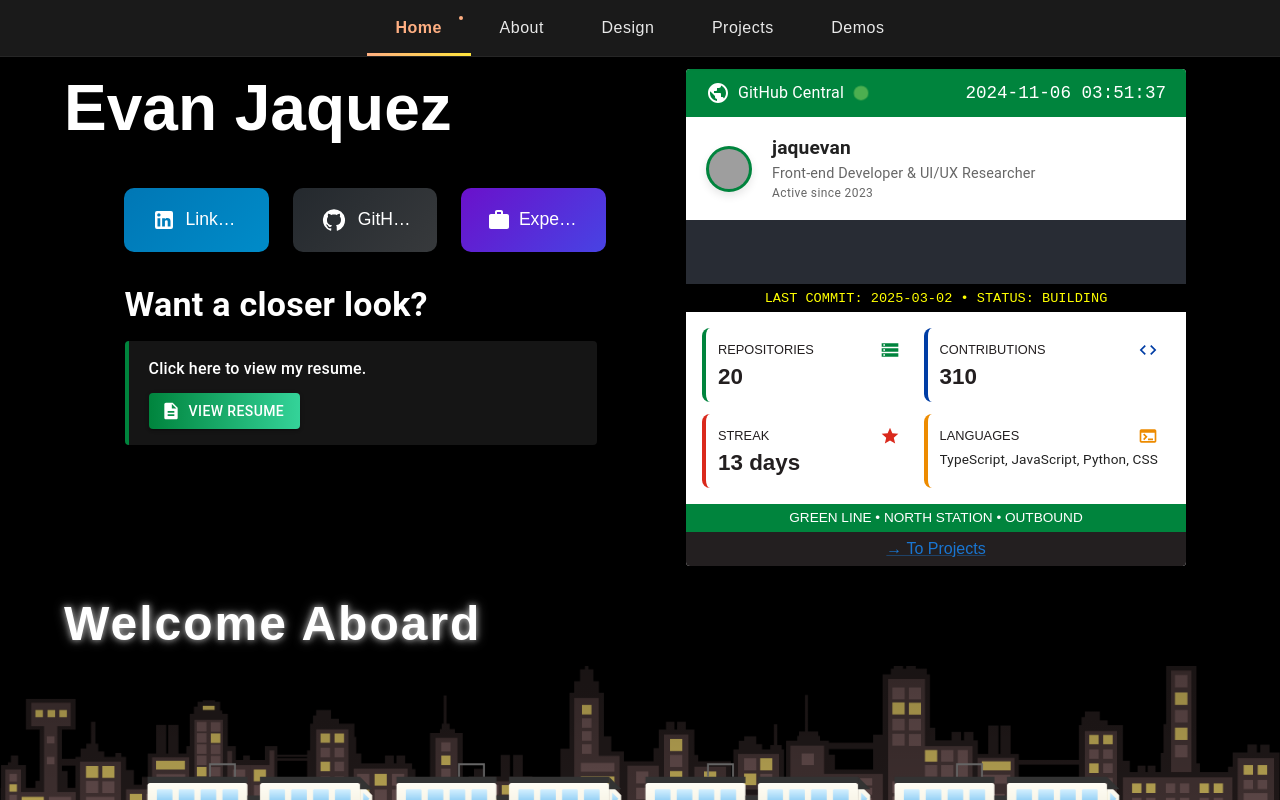
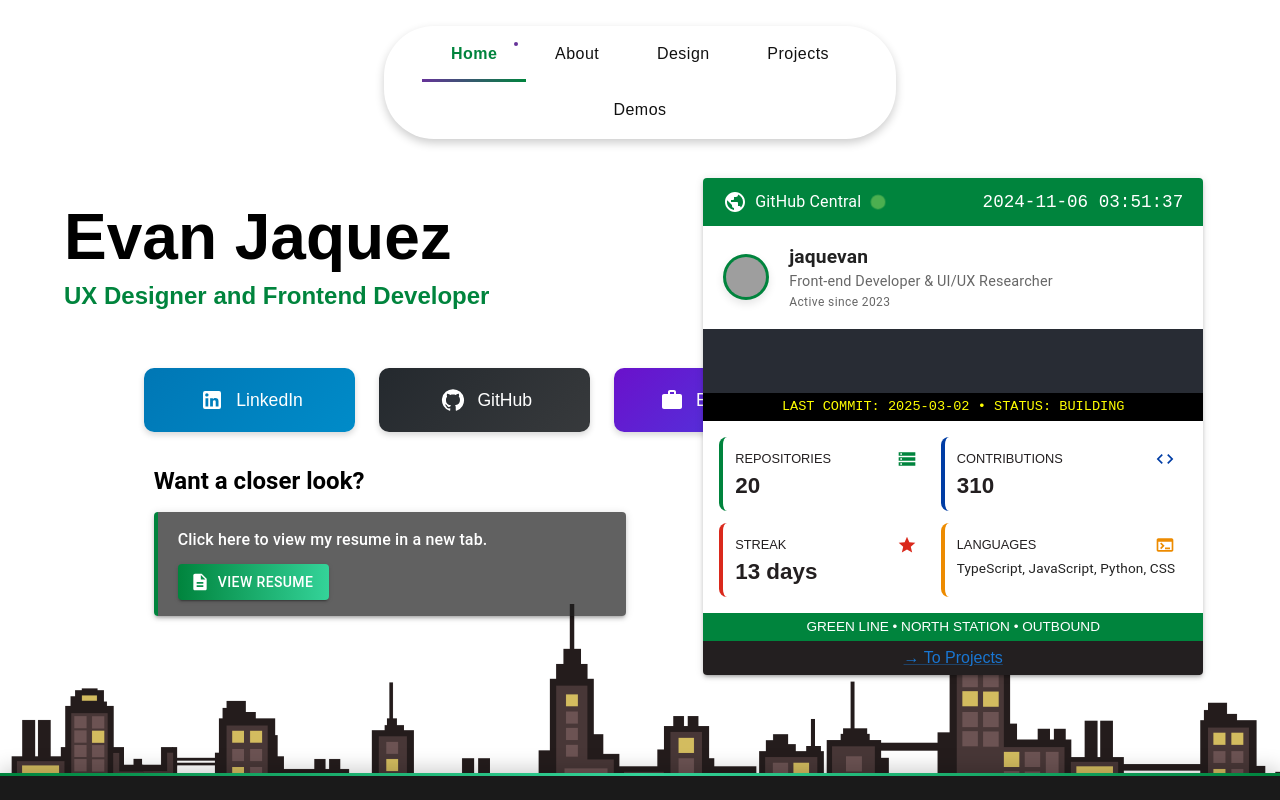
Before and after one commit to jaquevan/builder, a Next.js app: page / in a window 1280 px wide. Built offline with nearby package versions, Linux system fonts and the light colour scheme; grey boxes are pictures that could not be loaded.

Commit message:
made light themed, simplified some code, improving responsiveness and making it a one screen landing page, next steps are improving nav, light and dark themes, and typography

```diff
--- a/app/components/Footer.tsx
+++ b/app/components/Footer.tsx
@@ -260,28 +260,6 @@ const ProfileName = styled(Typography)`
     text-align: center;
 `;
 
-const StatusBadge = styled.div`
-    display: flex;
-    align-items: center;
-    background-color: rgba(52, 211, 153, 0.15);
-    border: 1px solid rgba(52, 211, 153, 0.3);
-    border-radius: 16px;
-    padding: 4px 12px;
-    margin-top: 0.5rem;
-    font-size: 0.85rem;
-    color: ${colors.highlight};
-`;
-
-const StatusDot = styled.div`
-    width: 8px;
-    height: 8px;
-    border-radius: 50%;
-    background-color: ${colors.highlight};
-    margin-right: 6px;
-    box-shadow: 0 0 5px ${colors.highlight};
-`;
-
-
 
 export default function Footer() {
     const [currentDateTime, setCurrentDateTime] = useState("2025-03-02 20:41:07");
@@ -377,10 +355,7 @@ export default function Footer() {
                             height={120}
                         />
                         <ProfileName variant="h6">Evan Jaquez</ProfileName>
-                        <StatusBadge>
-                            <StatusDot />
-                            <span>Open to Work</span>
-                        </StatusBadge>
+
                     </ProfileContainer>
                 </ProfileColumn>
             </ContentContainer>
--- a/app/components/Landing/Buttons.tsx
+++ b/app/components/Landing/Buttons.tsx
@@ -135,6 +135,15 @@ const ButtonText = styled.span`
     }
 `;
 
+const SubText = styled.h2`
+    margin: 0 auto;
+    padding-top: 0.5rem;
+    font-size: 1.5rem;
+    color: #00843D; /* Use the same green color as other components */
+    font-family: Monospaced, "JetBrains Mono", sans-serif; /* Monospaced font */
+    text-align: left;
+`;
+
 export default function EnhancedButtons() {
     const [hoveredButton, setHoveredButton] = useState(null);
 
@@ -169,6 +178,8 @@ export default function EnhancedButtons() {
         <>
 
         <Name>Evan Jaquez</Name>
+            <SubText>UX Designer and Frontend Developer</SubText>
+
         <ButtonContainer role="navigation" aria-label="Social links and navigation">
             {buttons.map((button) => (
                 <Tooltip title={button.tooltip} key={button.id} arrow>
--- a/app/components/Landing/Content.tsx
+++ b/app/components/Landing/Content.tsx
@@ -31,8 +31,8 @@ const TrackContainer = styled.div`
     position: relative;
     width: 100vw;
     margin-left: calc(-50vw + 50%);
-    height: 25vh;
-    background: url(${City.src}) no-repeat center bottom;
+    height: 37vh;
+    background: url(${City.src}) no-repeat center;
     background-size: cover;
     overflow: hidden;
     min-height: 160px;
@@ -42,23 +42,16 @@ const TrackContainer = styled.div`
     align-items: center;
 
     @media (max-width: 768px) {
-        height: 35vh;
+        height: 30vh;
     }
 
     @media (max-width: 480px) {
-        height: 40vh;
+        height: 30vh;
     }
 `;
 
 
-const BackgroundOverlay = styled.div`
-    position: absolute;
-    top: 0;
-    left: 0;
-    right: 0;
-    bottom: 0;
-    background: linear-gradient(to bottom, rgba(0,0,0,0.3) 0%, rgba(0,0,0,0.1) 100%);
-`;
+
 
 const TrainContainer = styled.div`
     position: absolute;
@@ -128,7 +121,6 @@ export default function TrainAnimation() {
 
     return (
         <TrackContainer aria-label="Animated train scene with city background">
-            <BackgroundOverlay />
 
             <TrainContainer>
                 <TrainImageWrapper>
--- a/app/components/Landing/Status.tsx
+++ b/app/components/Landing/GithubStatus.tsx
@@ -258,7 +258,6 @@ const DirectionSign = styled(Link)`
     align-items: center;
     justify-content: center;
     padding: 0.5rem 0.75rem;
-    margin-top: auto;
     font-weight: 500;
     font-size: 0.95rem;
     text-decoration: none;
--- a/app/components/Landing/Main.tsx
+++ b/app/components/Landing/Main.tsx
@@ -2,9 +2,8 @@
 import styled, { keyframes } from "styled-components";
 import Content from "@/app/components/Landing/Content";
 import Buttons from "@/app/components/Landing/Buttons";
-import Status from "@/app/components/Landing/Status";
+import GithubStatus from "@/app/components/Landing/GithubStatus";
 import ResumeCard from "@/app/components/Landing/ResumeCard";
-import {Typography} from "@mui/material";
 
 
 const fadeIn = keyframes`
@@ -30,44 +29,35 @@ const glow = keyframes`
     }
 `;
 
-const fadeSlideIn = keyframes`
-    from {
-        opacity: 0;
-        transform: translateY(10px);
-    }
-    to {
-        opacity: 1;
-        transform: translateY(0);
-    }
-`;
+
 
 const StyledBody = styled.div`
-    background-color: black;
     overflow-x: hidden;
-    width: 100%;
+    width: 100vw;
+    height: 47.5vw;
     margin: 0;
-    min-height: 100vh;
     display: flex;
     flex-direction: column;
 `;
 
-const StyledSection = styled.div`
+const MainSection = styled.div`
     display: flex;
     flex-direction: column;
     width: 90vw;
-    background-color: black;
-    color: white;
-    font-family: Arial, "Times New Roman", sans-serif;
+    color: black;
+    font-family: Monospaced, "JetBrains Mono", sans-serif;
     margin: 0 auto;
     position: relative;
     flex: 1;
+    padding-bottom: 0;
+
 `;
 
 const WelcomeContainer = styled.div`
     position: relative;
     display: flex;
     flex-direction: column;
-    margin-top: clamp(10px, 2%, 20px);
+    margin-top: -11%; // space between train animation content and above
     z-index: 10;
     animation: ${fadeIn} 1.5s ease-out;
 `;
@@ -78,7 +68,7 @@ const WelcomeText = styled.h2`
     font-weight: 700;
     text-align: left;
     letter-spacing: 2px;
-    animation: ${glow} 3s infinite;
+    animation: ${glow} 4s infinite;
     text-shadow: 0 0 10px rgba(255,255,255,0.6);
     margin-bottom: clamp(10px, 2vh, 15px);
     padding-top: 0;
@@ -121,10 +111,10 @@ const ButtonDiv = styled.div`
 `;
 
 const StatusContainer = styled.div`
-    margin-right: clamp(10px, 3%, 30px);
     z-index: 30;
-    padding-top: 1%;
-    margin-bottom: 0;
+    position: absolute;
+    top: 1vw;
+    right: 1vw;
 
     @media (max-width: 768px) {
         margin-right: 0;
@@ -136,7 +126,7 @@ const StatusContainer = styled.div`
 const ResumeSection = styled.div`
     margin: 15px 0 5px 5.5%;
     max-width: 500px;
-    animation: ${fadeSlideIn} 0.8s ease-out 0.3s both;
+    animation: ${fadeIn} 0.8s ease-out 0.3s both;
     z-index: 25;
 
     @media (max-width: 768px) {
@@ -146,68 +136,39 @@ const ResumeSection = styled.div`
     }
 `;
 
-
-
-// Content wrapper to position the train animation properly
-const ContentWrapper = styled.div`
-    margin-top: clamp(-30px, -5vh, -20px);
-    width: 100%;
-    z-index: 10;
-    position: relative;
-    flex: 1;
-
-    @media (max-width: 768px) {
-        margin-top: clamp(-20px, -3vh, -10px);
-    }
-`;
-
-// Current time component
-const TimeDisplay = styled.div`
-    position: absolute;
-    top: 10px;
-    right: 15px;
-    padding-top: 1%;
-    font-family: 'Roboto Mono', monospace;
-    font-size: 0.8rem;
-    color: rgba(255, 255, 255, 0.6);
-    z-index: 40;
-
-    @media (max-width: 768px) {
-        position: relative;
-        text-align: center;
-        top: auto;
-        right: auto;
-        margin-bottom: 10px;
-    }
-`;
-
 export default function Main() {
     return (
         <StyledBody>
-            <StyledSection>
+            <MainSection>
+
                 <MainContentArea>
+
                     <TopContainer>
+
                         <ButtonDiv>
+
                             <Buttons />
+
                             <ResumeSection>
                                 <ResumeCard />
                             </ResumeSection>
                         </ButtonDiv>
+
                         <StatusContainer>
-                            <Status />
+                            <GithubStatus />
                         </StatusContainer>
+
                     </TopContainer>
 
-                    <ContentWrapper>
                         <WelcomeContainer>
                             <WelcomeText>Welcome Aboard</WelcomeText>
                         </WelcomeContainer>
 
+                        {/*content refers to the train animation component*/}
                         <Content />
 
-                    </ContentWrapper>
                 </MainContentArea>
-            </StyledSection>
+            </MainSection>
         </StyledBody>
     );
 }
--- a/app/components/Landing/ResumeCard.tsx
+++ b/app/components/Landing/ResumeCard.tsx
@@ -79,14 +79,14 @@ export default function ResumeCard() {
         <>
 
             <StyledText>
-                <Typography variant="h4" color="#ffffff" fontWeight={600}>
+                <Typography variant="h5"  fontWeight={700}>
                     Want a closer look?
                 </Typography>
             </StyledText>
             <ResumeSection>
                 <StyledResumeCard elevation={3}>
                     <Typography variant="body1" color="#ffffff" fontWeight={500}>
-                        Click here to view my resume.
+                        Click here to view my resume in a new tab.
                     </Typography>
                     <a href="/WebDev_Jaquez.pdf" target="_blank" rel="noopener noreferrer">
                         <ResumeButton
--- a/app/components/NavBar.tsx
+++ b/app/components/NavBar.tsx
@@ -1,26 +1,31 @@
 "use client"
 
-import styled, { keyframes } from "styled-components";
+import styled from "styled-components";
 import Link from "next/link";
 import { usePathname } from "next/navigation";
 
 
 
 const NavContainer = styled.nav`
-    background-color: #1A1A1A;
-    padding: 0;
+    width: 40vw;
     box-shadow: 0 4px 10px rgba(0, 0, 0, 0.2);
     position: sticky;
     top: 0;
+    border-radius: 50px;
+    margin: 2% auto;
     z-index: 1000;
     border-bottom: 1px solid rgba(255, 255, 255, 0.05);
+    color: black;
+
 `;
 
 const NavContent = styled.div`
     max-width: 1200px;
     margin: 0 auto;
     padding: 0 20px;
+
 `;
+
 
 const NavList = styled.ul`
     display: flex;
@@ -41,8 +46,7 @@ const StyledLink = styled(Link)`
     display: block;
     padding: 1.2rem 1.8rem;
     text-decoration: none;
-    color: ${props => props.$isActive ? '#FFAF82' : 'rgba(255, 255, 255, 0.9)'};
-    font-family: "Arial", "Helvetica", sans-serif;
+    color: ${props => props.$isActive ? '#00843D' : '#111111'};    font-family: "Arial", "Helvetica", sans-serif;
     font-size: 1rem;
     font-weight: ${props => props.$isActive ? '600' : '500'};
     letter-spacing: 0.5px;
@@ -50,8 +54,7 @@ const StyledLink = styled(Link)`
     position: relative;
 
     &:hover {
-        color: #FFAF82;
-        background-color: rgba(255, 175, 130, 0.08);
+        color: #00843D;
     }
 
     &::after {
@@ -61,14 +64,15 @@ const StyledLink = styled(Link)`
         left: 0;
         width: 100%;
         height: 3px;
-        background: ${props => props.$isActive ? 'linear-gradient(90deg, #FFAF82, #FFE53B)' : 'transparent'};
+        background: ${props => props.$isActive ? 'linear-gradient(90deg, rebeccapurple, #00843D)' : 'transparent'};
         transform: ${props => props.$isActive ? 'scaleX(1)' : 'scaleX(0)'};
-        transform-origin: center;
-        transition: transform 0.25s ease;
+        transform-origin: left;
+        transition: transform 0.3s ease;
     }
 
+
     &:hover::after {
-        background: linear-gradient(90deg, #FFAF82, #FFE53B);
+        background: linear-gradient(90deg, #00843B, rebeccapurple);
         transform: scaleX(1);
     }
 
@@ -90,7 +94,7 @@ const ActiveIndicator = styled.span`
     width: 4px;
     height: 4px;
     border-radius: 50%;
-    background-color: #FFAF82;
+    background-color: rebeccapurple;
     opacity: ${props => props.$isActive ? '1' : '0'};
     transition: opacity 0.25s ease;
 `;
--- a/app/global.css
+++ b/app/global.css
@@ -5,12 +5,26 @@ html, body {
     padding: 0;
     overflow-x: hidden;
     background-color: white;
+    color: black;
+    scroll-behavior: smooth;
+}
+
+@media (prefers-reduced-motion: reduce) {
+    * {
+        animation: none;
+        transition: none;
+    }
 }
 
 #__next {
     width: 100%;
     height: 100%;
 }
+
+
+
+
+
 
 @keyframes fadeIn {
     from { opacity: 0; }
```
